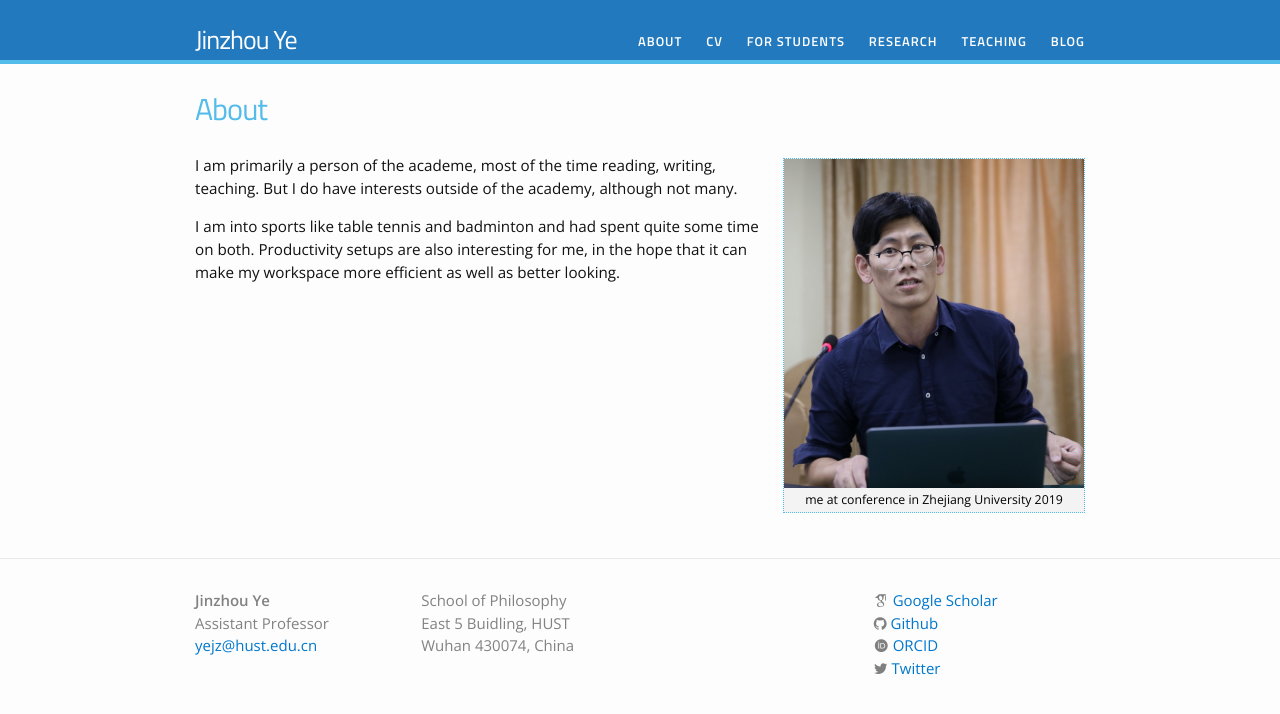
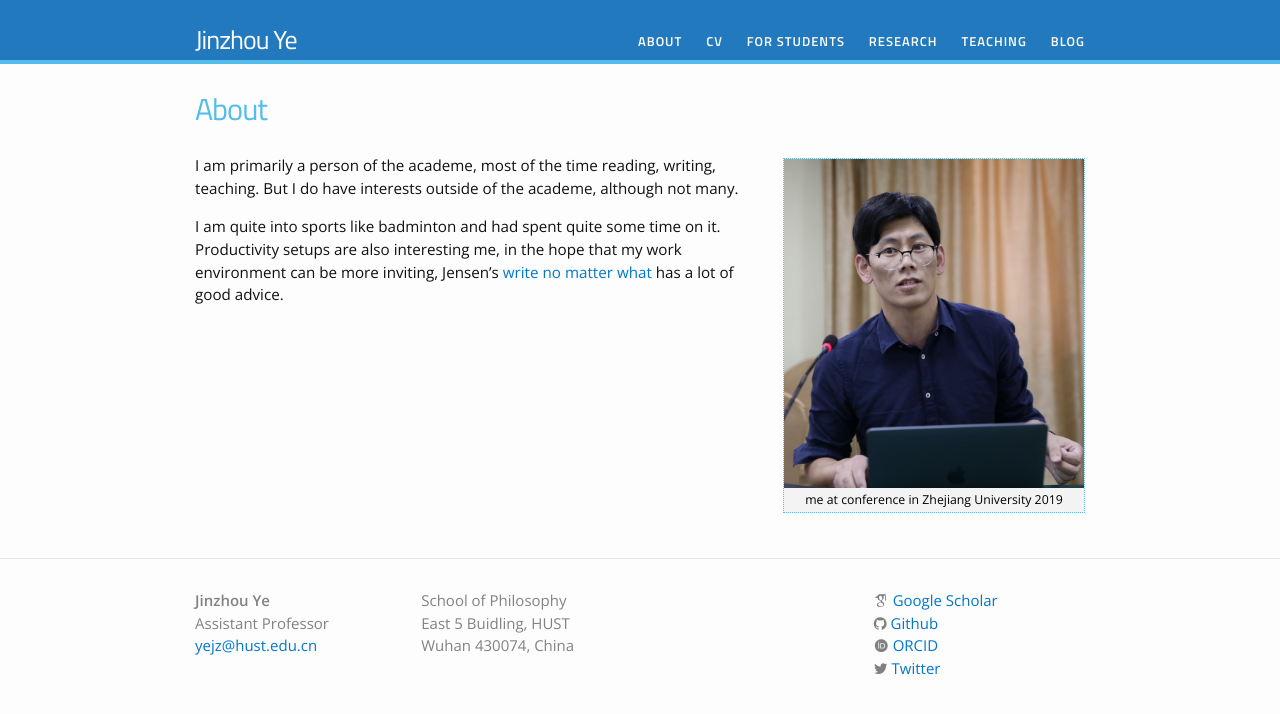
Before and after one commit to yejzh/yejzh.github.io, a Jekyll site: the page built from about.md, in a window 1280 px wide. Shown: the top 714 px of the page. Built offline with Jekyll 4.4.1, drawn with Linux system fonts in a browser that asks for light colours; nearby versions of some CDN libraries; some web fonts are replaced.

Commit message:
Update about.md

```diff
--- a/about.md
+++ b/about.md
@@ -6,7 +6,7 @@ permalink: /about/
 
 {% include image.html url="/images/moi@2019.jpg" caption="me at conference in Zhejiang University 2019" width=300 align="right" %}
 
-I am primarily a person of the academe, most of the time reading, writing, teaching. But I do have interests outside of the academy, although not many.
+I am primarily a person of the academe, most of the time reading, writing, teaching. But I do have interests outside of the academe, although not many.
 
 
-I am into sports like table tennis and badminton and had spent quite some time on both. Productivity setups are also interesting for me, in the hope that it can make my workspace more efficient as well as better looking.
+I am quite into sports like badminton and had spent quite some time on it. Productivity setups are also interesting me, in the hope that my work environment can be more inviting, Jensen's [write no matter what](https://www.amazon.com/Write-Matter-What-Academics-Publishing/dp/022646170X) has a lot of good advice.
```
